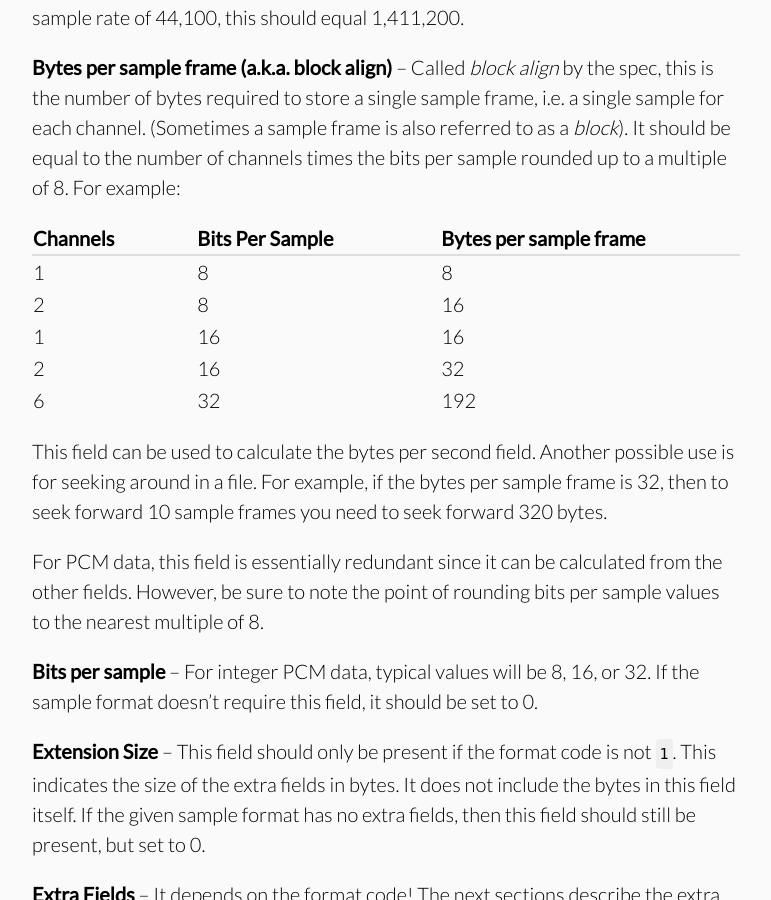
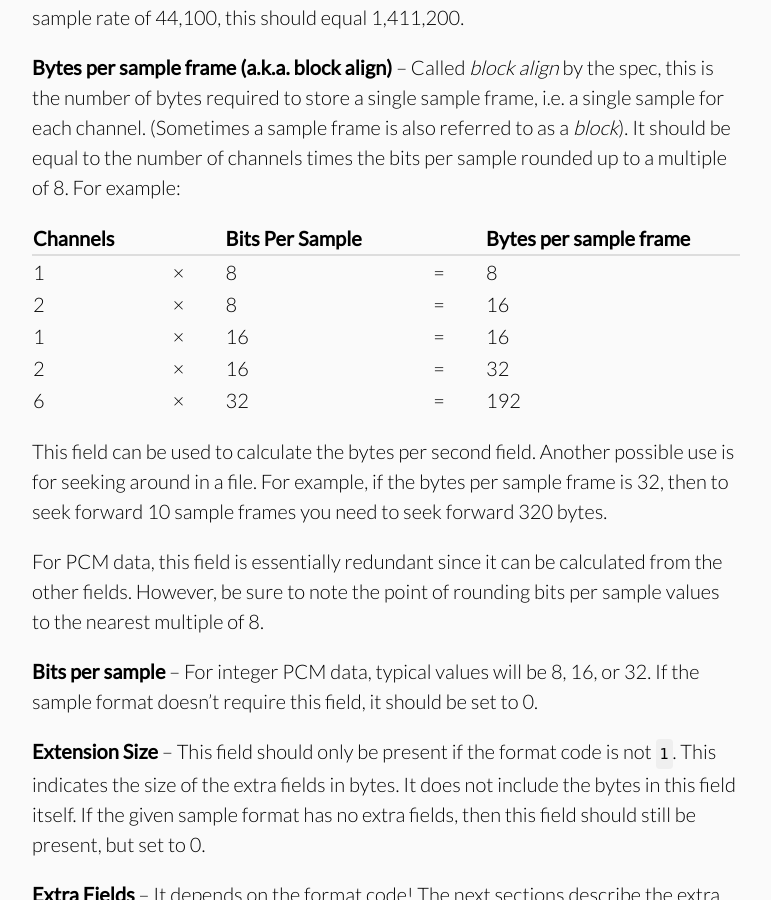
Before and after one commit to jstrait/wavefile, a Jekyll site: the page built from how_wave_files_work.html, in a window 1280 px wide and 900 px high, scrolled down 5374 px. Shown: the whole window, without its empty margins (254-1025 px from the left). Built offline with Jekyll 4.4.1, drawn with Linux system fonts in a browser that asks for light colours; some web fonts are replaced.

Commit message:
Formatting rows as a formula, for clarity
I.e. the intention is to make it more clear that the "Bytes per
sample frame" column is derived from the "Channels" and "Bits Per
Sample" columns

```diff
--- a/how_wave_files_work.html
+++ b/how_wave_files_work.html
@@ -160,32 +160,44 @@ and Data Specifications 1.0, August 1991</a></li>
     <table>
       <tr>
         <th>Channels</th>
+        <th></th>
         <th>Bits Per Sample</th>
+        <th></th>
         <th>Bytes per sample frame</th>
       </tr>
       <tr>
         <td>1</td>
+        <td>&times;</td>
         <td>8</td>
+        <td>=</td>
         <td>8</td>
       </tr>
       <tr>
         <td>2</td>
+        <td>&times;</td>
         <td>8</td>
+        <td>=</td>
         <td>16</td>
       </tr>
       <tr>
         <td>1</td>
+        <td>&times;</td>
         <td>16</td>
+        <td>=</td>
         <td>16</td>
       </tr>
       <tr>
         <td>2</td>
+        <td>&times;</td>
         <td>16</td>
+        <td>=</td>
         <td>32</td>
       </tr>
       <tr>
         <td>6</td>
+        <td>&times;</td>
         <td>32</td>
+        <td>=</td>
         <td>192</td>
       </tr>
     </table>
```
